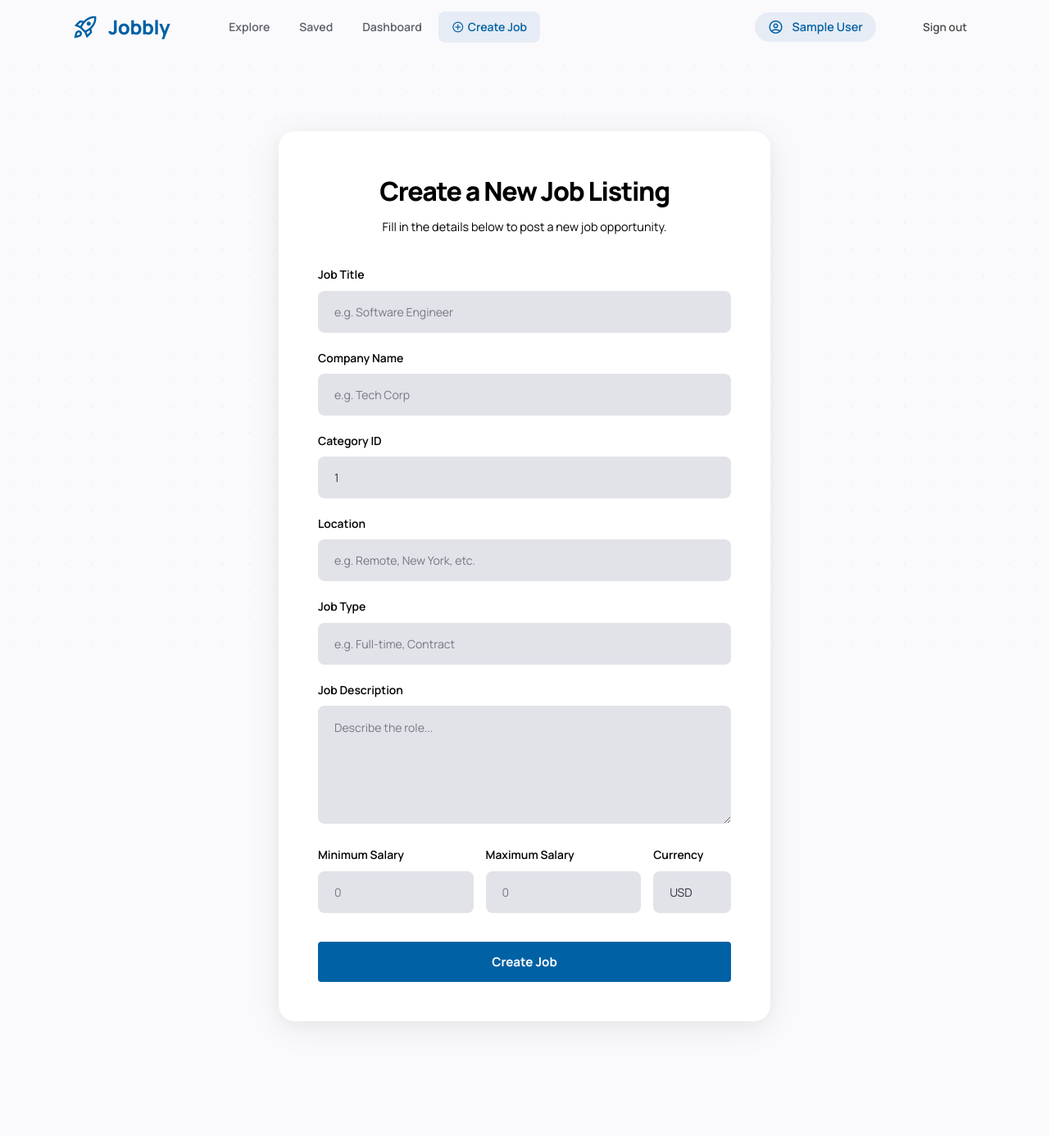
After one commit to mnbil0680/jobbly, a PHP site: page /create_job in a window 1280 px wide. The commit adds this page. Shown: the whole page at 82% size. Run offline with PHP 8.4, Linux system fonts and the light colour scheme; the visitor is signed in with stand-in values (Sample User, id 1).

Commit message:
add new tab [Create Jobs] and write Create Form

```diff
--- /dev/null
+++ b/app/create_job.php
@@ -0,0 +1,119 @@
+<!DOCTYPE html>
+<html lang="en">
+<head>
+    <meta charset="UTF-8">
+    <meta name="viewport" content="width=device-width, initial-scale=1.0">
+    <title>Create Job | Jobbly</title>
+    <link rel="stylesheet" href="assets/css/style.css">
+    <link rel="preconnect" href="https://fonts.googleapis.com">
+    <link rel="preconnect" href="https://fonts.gstatic.com" crossorigin>
+    <link href="https://fonts.googleapis.com/css2?family=Plus+Jakarta+Sans:wght@400;500;600;700;800&family=DM+Mono:wght@400;500&display=swap" rel="stylesheet">
+</head>
+<body class="bg-surface">
+    <?php include 'header.php'; ?>
+    <?php
+        if (!$isLoggedIn) {
+            header('Location: login.php');
+            exit;
+        }
+    ?>
+
+    <main class="main-layout">
+        <div class="auth-container" style="max-width: 600px;">
+            <h2>Create a New Job Listing</h2>
+            <p class="auth-subtitle">Fill in the details below to post a new job opportunity.</p>
+            <form id="createJobForm">
+                <div class="form-group">
+                    <label for="title">Job Title</label>
+                    <input type="text" id="title" name="title" class="form-control" placeholder="e.g. Software Engineer" required>
+                </div>
+                <div class="form-group">
+                    <label for="company_name">Company Name</label>
+                    <input type="text" id="company_name" name="company_name" class="form-control" placeholder="e.g. Tech Corp" required>
+                </div>
+                <div class="form-group">
+                    <label for="category_id">Category ID</label>
+                    <input type="number" id="category_id" name="category_id" class="form-control" placeholder="1" value="1" required>
+                </div>
+                <div class="form-group">
+                    <label for="location">Location</label>
+                    <input type="text" id="location" name="location" class="form-control" placeholder="e.g. Remote, New York, etc." required>
+                </div>
+                <div class="form-group">
+                    <label for="job_type">Job Type</label>
+                    <input type="text" id="job_type" name="job_type" class="form-control" placeholder="e.g. Full-time, Contract" required>
+                </div>
+                <div class="form-group">
+                    <label for="description">Job Description</label>
+                    <textarea id="description" name="description" class="form-control" rows="5" placeholder="Describe the role..." required></textarea>
+                </div>
+
+                <div style="display: flex; gap: 15px;">
+                    <div class="form-group" style="flex: 1;">
+                        <label for="salary_min">Minimum Salary</label>
+                        <input type="number" id="salary_min" name="salary_min" class="form-control" placeholder="0">
+                    </div>
+                    <div class="form-group" style="flex: 1;">
+                        <label for="salary_max">Maximum Salary</label>
+                        <input type="number" id="salary_max" name="salary_max" class="form-control" placeholder="0">
+                    </div>
+                    <div class="form-group" style="flex: 0.5;">
+                        <label for="currency">Currency</label>
+                        <input type="text" id="currency" name="currency" class="form-control" placeholder="USD" value="USD">
+                    </div>
+                </div>
+
+                <button type="submit" class="btn-primary" style="width: 100%; margin-top: 15px;">Create Job</button>
+            </form>
+        </div>
+    </main>
+
+    <script>
+        document.getElementById('createJobForm').addEventListener('submit', async (e) => {
+            e.preventDefault();
+
+            const formData = new FormData(e.target);
+            const data = Object.fromEntries(formData.entries());
+            data.action = 'create_job';
+            data.status = 'open'; // Default status
+
+            // Client-side validation
+            if (data.title.trim() === '' || data.company_name.trim() === '') {
+                if (typeof showToast !== 'undefined') showToast('Title and Company Name are required.', 'error');
+                else alert('Title and Company Name are required.');
+                return;
+            }
+
+            try {
+                const res = await fetch('API_Ops.php', {
+                    method: 'POST',
+                    headers: { 'Content-Type': 'application/json' },
+                    body: JSON.stringify(data)
+                });
+
+                const text = await res.text();
+                let result;
+                try {
+                    result = JSON.parse(text);
+                } catch (err) {
+                    throw new Error('Server returned invalid response: ' + text.substring(0, 100));
+                }
+
+                if (result.success) {
+                    if (typeof showToast !== 'undefined') showToast('Job created successfully!', 'success');
+                    else alert('Job created successfully!');
+                    setTimeout(() => { window.location.href = 'index.php'; }, 1500);
+                } else {
+                    if (typeof showToast !== 'undefined') showToast(result.message || 'Failed to create job.', 'error');
+                    else alert(result.message || 'Failed to create job.');
+                }
+            } catch (err) {
+                console.error(err);
+                if (typeof showToast !== 'undefined') showToast('Error: ' + err.message, 'error');
+                else alert('Error: ' + err.message);
+            }
+        });
+    </script>
+<script src="assets/js/main.js"></script>
+</body>
+</html>
--- a/app/header.php
+++ b/app/header.php
@@ -26,6 +26,9 @@ $userName = $_SESSION['user_name'] ?? '';
                     </a>
                     <a class="menu-link <?php echo basename($_SERVER['PHP_SELF']) == 'profile.php' ? 'active' : ''; ?>" href="profile.php">
                         Dashboard
+                    </a>
+                    <a class="menu-link create-job-link <?php echo basename($_SERVER['PHP_SELF']) == 'create_job.php' ? 'active' : ''; ?>" href="create_job.php">
+                        <span class="material-symbols-outlined" style="font-size:16px;vertical-align:-3px;margin-right:4px;">add_circle</span>Create Job
                     </a>
                 <?php endif; ?>
             </div>
```
